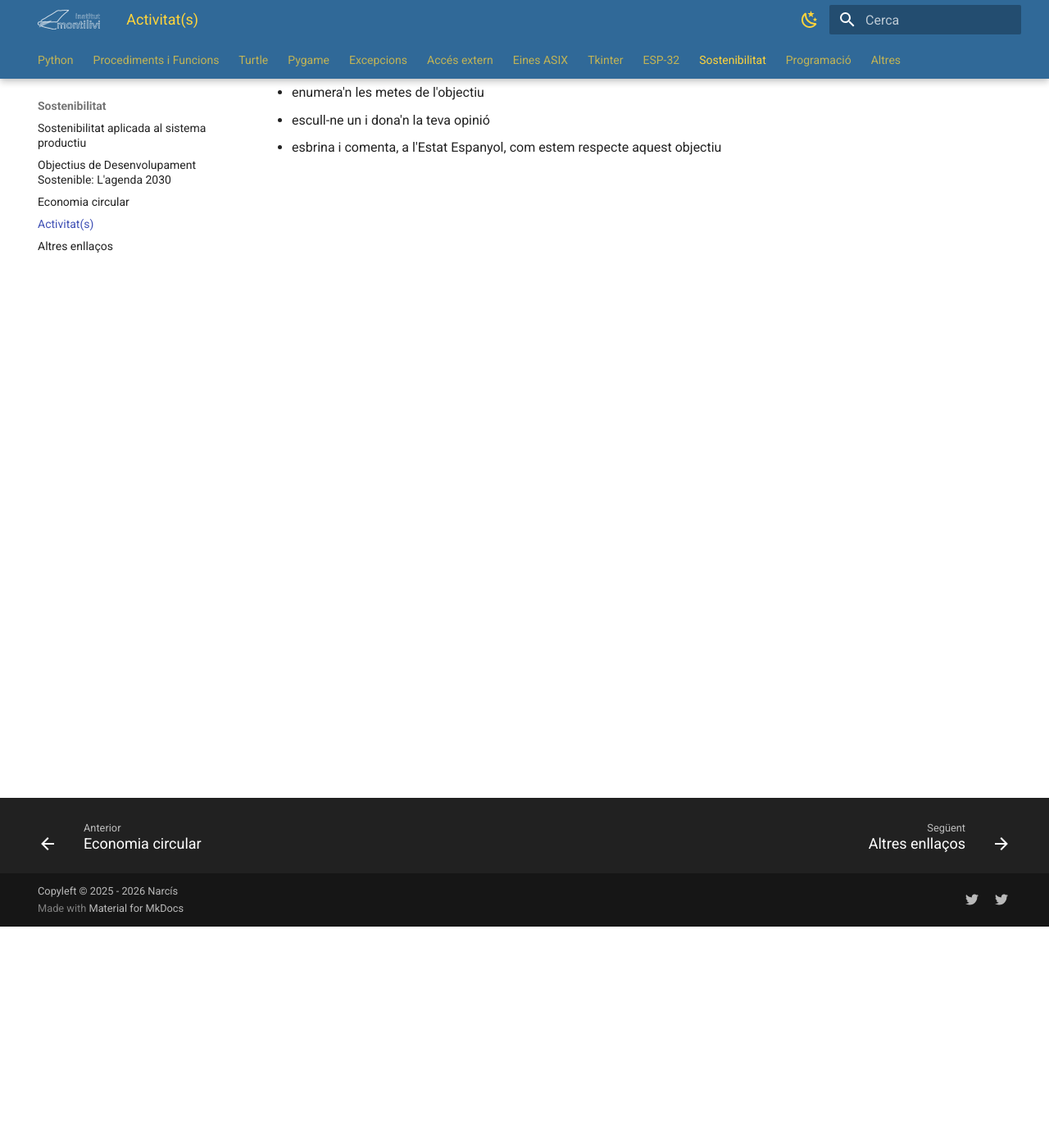
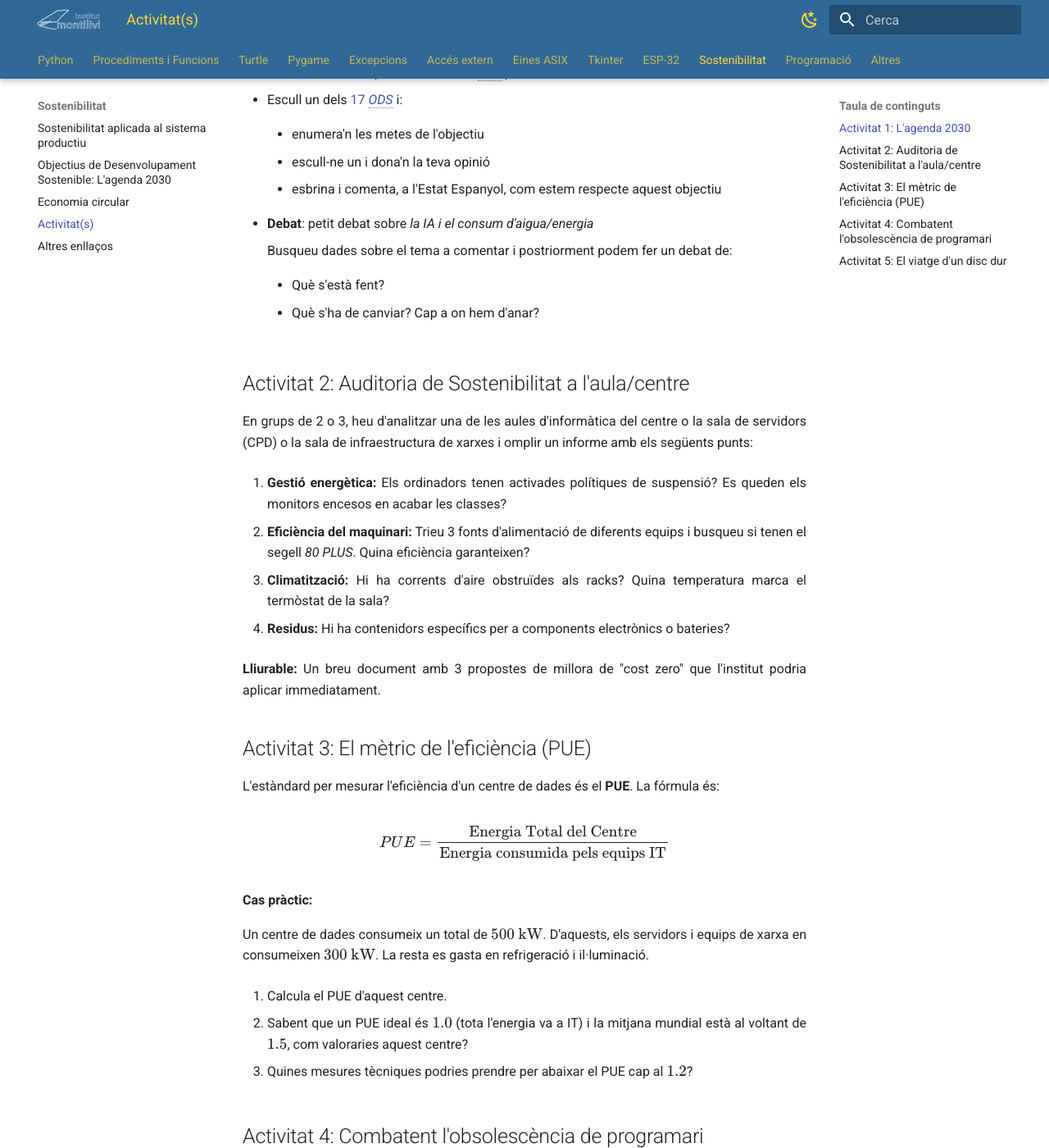
Before and after one commit to nbuisac/ASIX_OPT, an MkDocs documentation site: the page built from docs/sostenibilitat/sostenibilitat_004.md, in a window 1280 px wide and 1400 px high, scrolled down 270 px. Shown: the whole window at 82% size. Built offline with MkDocs 1.6.1 and Material for MkDocs 9.7.7, drawn with Linux system fonts in a browser that asks for light colours; some of the changed text lies outside the part shown.

Commit message:
Activitats Sostenibilitat

```diff
--- a/docs/sostenibilitat/sostenibilitat_004.md
+++ b/docs/sostenibilitat/sostenibilitat_004.md
@@ -1,4 +1,6 @@
 # Activitat(s)
+
+## Activitat 1: L'agenda 2030
 
 * Analitza els desafiaments i reptes **ASG** als quals s’enfronta el sector de la informàtica i identifica els **ODS** corresponents més rellevants.
 
@@ -12,6 +14,66 @@
 
     * esbrina i comenta, a l'Estat Espanyol, com estem respecte aquest objectiu
 
+* **Debat**: petit debat sobre _la IA i el consum d'aigua/energia_
+
+    Busqueu dades sobre el tema a comentar i postriorment podem fer un debat de:
+
+    * Què s'està fent?
+
+    * Què s'ha de canviar? Cap a on hem d'anar?
+
+## Activitat 2: Auditoria de Sostenibilitat a l'aula/centre
+
+En grups de 2 o 3, heu d'analitzar una de les aules d'informàtica del centre o la sala de servidors (CPD) o la sala de infraestructura de xarxes i omplir un informe amb els següents punts:
+
+1. **Gestió energètica:** Els ordinadors tenen activades polítiques de suspensió? Es queden els monitors encesos en acabar les classes?
+
+2. **Eficiència del maquinari:** Trieu 3 fonts d'alimentació de diferents equips i busqueu si tenen el segell *80 PLUS*. Quina eficiència garanteixen?
+
+3. **Climatització:** Hi ha corrents d'aire obstruïdes als racks? Quina temperatura marca el termòstat de la sala?
+
+4. **Residus:** Hi ha contenidors específics per a components electrònics o bateries?
+
+**Lliurable:** Un breu document amb 3 propostes de millora de "cost zero" que l'institut podria aplicar immediatament.
+
+## Activitat 3: El mètric de l'eficiència (PUE)
+
+L'estàndard per mesurar l'eficiència d'un centre de dades és el **PUE**. La fórmula és:
+
+$$PUE = \frac{\text{Energia Total del Centre}}{\text{Energia consumida pels equips IT}}$$
+
+**Cas pràctic:**
+
+Un centre de dades consumeix un total de $500 \text{ kW}$. D'aquests, els servidors i equips de xarxa en consumeixen $300 \text{ kW}$. La resta es gasta en refrigeració i il·luminació.
+
+1. Calcula el PUE d'aquest centre.
+
+2. Sabent que un PUE ideal és $1.0$ (tota l'energia va a IT) i la mitjana mundial està al voltant de $1.5$, com valoraries aquest centre?
+
+3. Quines mesures tècniques podries prendre per abaixar el PUE cap al $1.2$?
+
+## Activitat 4: Combatent l'obsolescència de programari
+
+L'objectiu és demostrar com el programari lliure pot allargar la vida del maquinari.
+
+1. Agafeu un equip antic de l'institut o de casa que vagi lent amb el sistema operatiu actual (Windows 10/11).
+
+2. Instal·leu-hi una distribució de Linux lleugera (com *Lubuntu*, *AntiX* o *Linux Lite*).
+
+3. Compareu el consum de memòria RAM en repòs i el temps d'arrencada respecte al sistema anterior.
+
+4. **Debat:** És realment necessari comprar equips nous cada 4 anys per fer tasques d'ofimàtica o navegació web?
+
+## Activitat 5: El viatge d'un disc dur
+
+Investiga i respon:
+
+1. Quins materials "crítics" o terres rares conté un disc dur convencional (HDD) o una placa base?
+
+2. On és la deixalleria o el punt de recollida de RAEE (Residus d'Aparells Elèctrics i Electrònics) més proper a l'institut?
+
+3. Busca una empresa a Catalunya que es dediqui a la recuperació de metalls preciosos de components informàtics. Com ho fan?
+
 [Mapa-de-materialitat-ASG-per-a-la-PIME.xlsx]:  https://mediambient.gencat.cat/web/.content/home/ambits_dactuacio/empresa_i_produccio_sostenible/finances-sostenibles/Mapa-de-materialitat-ASG-per-a-la-PIME.xlsx "Mapa de materialitat ASG per a la PIME"
 
 [unODS]:   https://www.un.org/sustainabledevelopment/es/objetivos-de-desarrollo-sostenible/ "Nacions Unides - Objectius de desenvolupament sostenible"
```
Also changed, not shown: docs/sostenibilitat/sostenibilitat_004_1.md (added, +27 -0 lines).
